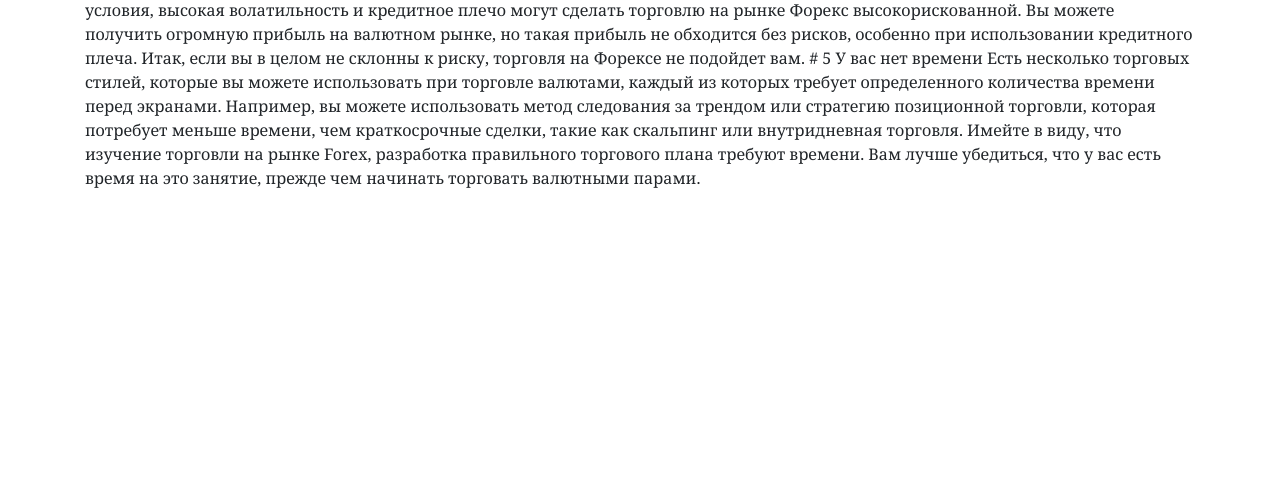
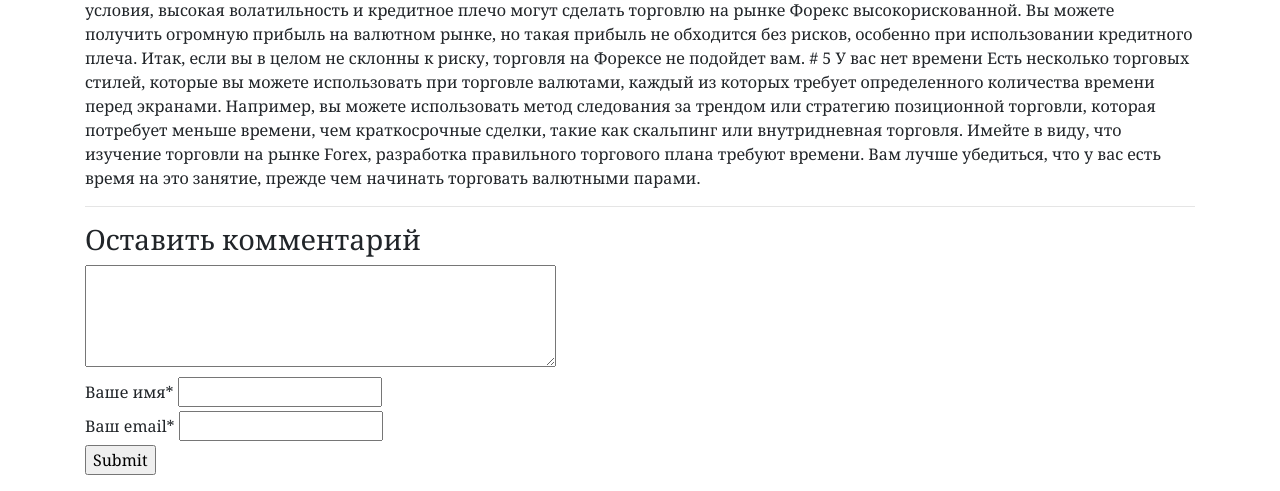
Before and after one commit to YuriShepel/django4-portfolio-blog, a Django app: page /blog/1/ in a window 1280 px wide. Shown: the part 738-1229 px from the top of the page. Before the commit the page ends 926 px from the top, so only its background shows below. Run offline with Django 4.2, Linux system fonts and the light colour scheme; data comes from the database, SQL or seed files in the repository; both versions use the stored data as it was after the commit; some libraries are stand-ins or nearby versions.

Commit message:
Reformat code in blob/views, added commets input for posts

```diff
--- a/blog/admin.py
+++ b/blog/admin.py
@@ -1,5 +1,7 @@
 from django.contrib import admin
 
 from .models import Post
+from .models import Comments
 
 admin.site.register(Post)
+admin.site.register(Comments)
--- a/blog/models.py
+++ b/blog/models.py
@@ -9,3 +9,13 @@ class Post(models.Model):
 
     def __str__(self):
         return self.title
+
+
+class Comments(models.Model):
+    name = models.CharField('Name', max_length=30)
+    email = models.EmailField()
+    text = models.TextField('Comment', max_length=500)
+    post = models.ForeignKey(Post, on_delete=models.CASCADE)
+
+    def __str__(self):
+        return f'{self.name}, {self.post}'
--- a/blog/templates/blog/detail.html
+++ b/blog/templates/blog/detail.html
@@ -4,4 +4,25 @@
     <h1 class="text-center mt-5" id="blogdetailtitle">{{ post.title }}</h1>
     <h2 class="text-center text-muted mb5">{{ post.date|date:"F jS Y" }}</h2>
     {{ post.content|safe }}
+    <hr>
+    <div class="text-left mt-3">
+        <h3>Оставить комментарий</h3>
+        <form action="" method="post">
+            {% csrf_token %}
+            <div>
+                <textarea name="text" rows="4" cols="50" ></textarea>
+             </div>
+            <div class="mt-1">
+                <lable>Ваше имя*</lable>
+                <input type="text" name="name">
+             </div>
+                <div class="mt-1">
+                <lable>Ваш email*</lable>
+                <input type="email" name="email">
+             </div>
+                <div class="mt-1 mb-3">
+                <input type="submit" name="" id="">
+             </div>
+        </form>
+    </div>
 {% endblock %}
--- a/blog/urls.py
+++ b/blog/urls.py
@@ -4,6 +4,6 @@ from . import views
 app_name = 'blog'
 
 urlpatterns = [
-    path('', views.all_blogs, name='all_blogs'),
-    path('<int:post_id>/', views.detail, name='detail'),
+    path('', views.AllPosts.as_view(), name='all_blogs'),
+    path('<int:post_id>/', views.Detail.as_view(), name='detail'),
 ]
--- a/blog/views.py
+++ b/blog/views.py
@@ -1,12 +1,15 @@
 from django.shortcuts import render, get_object_or_404
+from django.views.generic.base import View
 from .models import Post
 
 
-def all_blogs(request):
-    posts = Post.objects.all()
-    return render(request, 'blog/all_blogs.html', {'posts': posts})
+class AllPosts(View):
+    def get(self, request):
+        posts = Post.objects.all()
+        return render(request, 'blog/all_blogs.html', {'posts': posts})
 
 
-def detail(request, post_id):
-    post = get_object_or_404(Post, pk=post_id)
-    return render(request, 'blog/detail.html', {'post': post})
+class Detail(View):
+    def get(self, request, post_id):
+        post = get_object_or_404(Post, pk=post_id)
+        return render(request, 'blog/detail.html', {'post': post})
```
Also changed, not shown: blog/migrations/0003_alter_post_content_comments.py (added), db.sqlite3.
